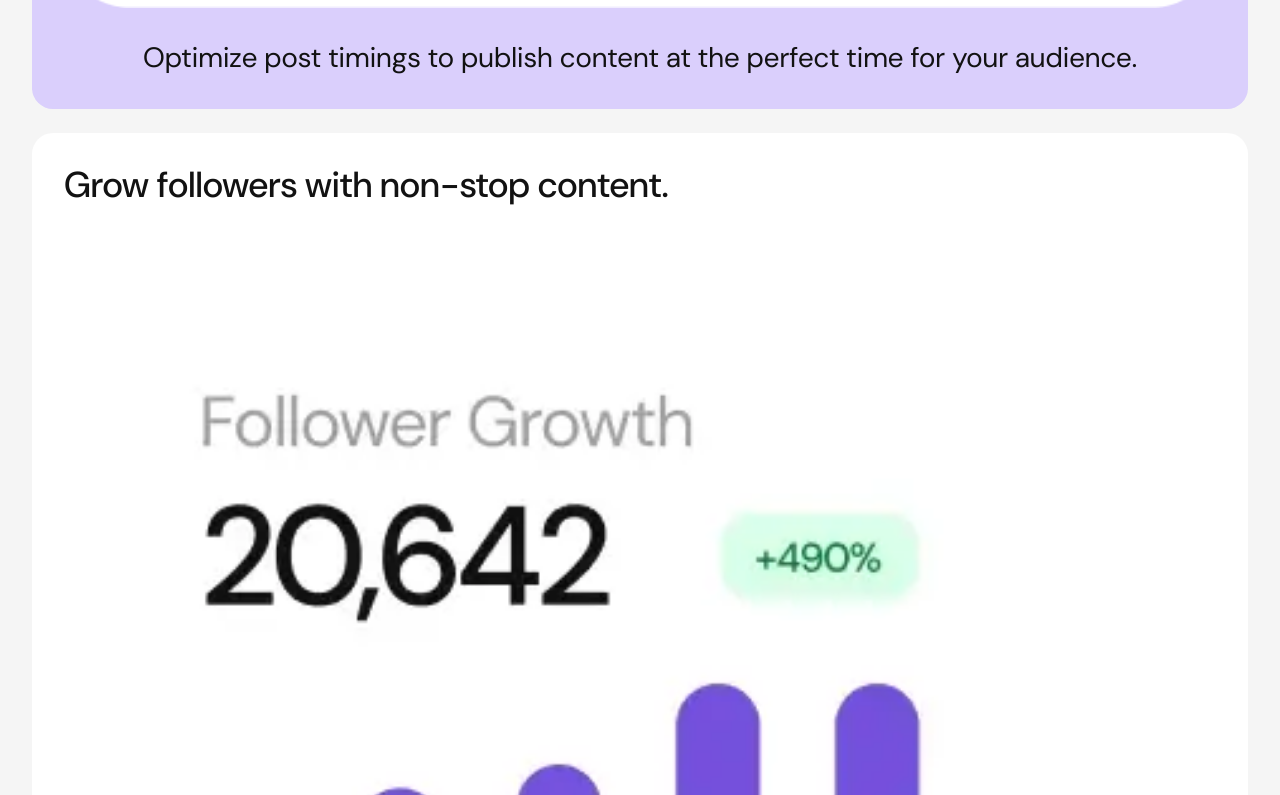
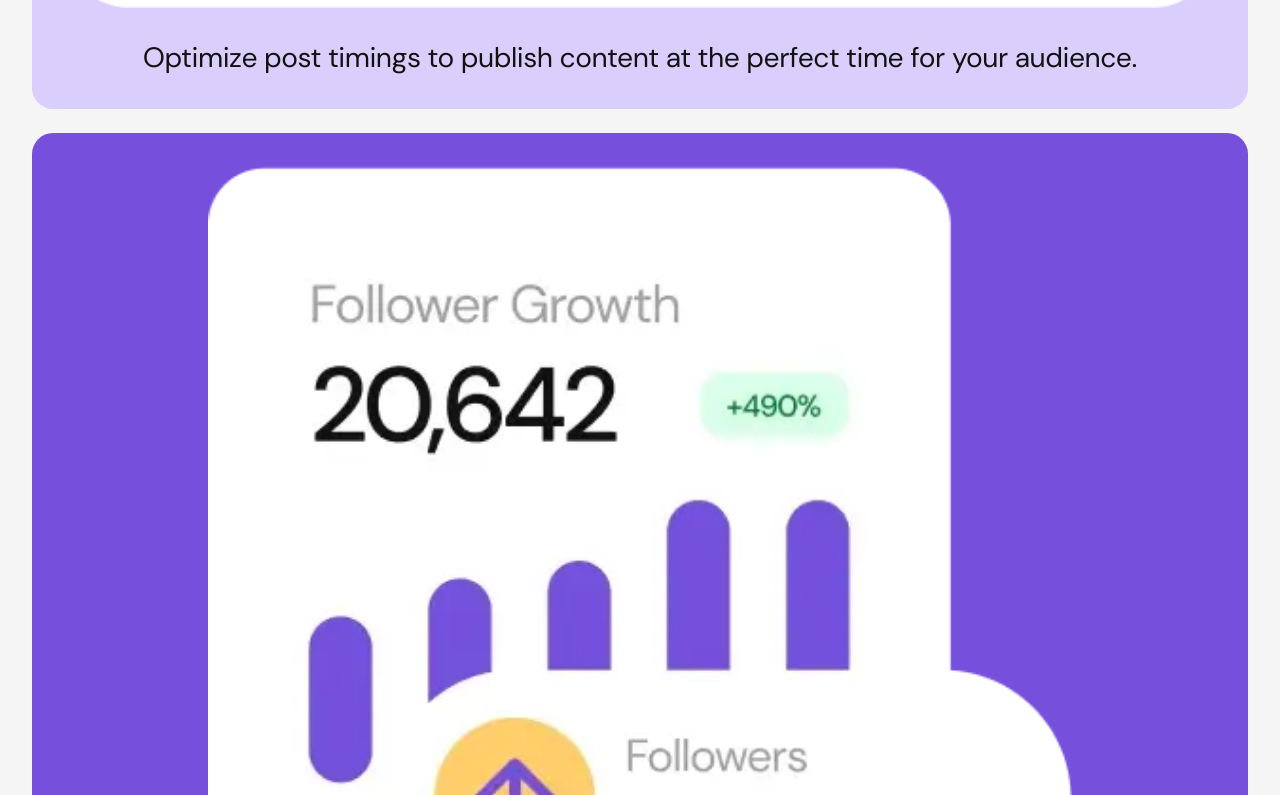
Before and after one commit to Annie-Huang/bento-grid-frontend-mentor-challenge-tutorial, a website built with Vite: page index.html in a window 1280 px wide. Shown: the part 2705-3500 px from the top of the page. Built offline with nearby package versions, Linux system fonts and the light colour scheme.

Commit message:
Styled the 6th card

```diff
--- a/style.css
+++ b/style.css
@@ -148,10 +148,9 @@
 
   .bento-grid > :nth-child(3) {
     --bento-card-surface: var(--accent-base);
+    --bento-card-image-width: 75%;
 
     > img {
-      --bento-card-image-width: 75%;
-
       margin-bottom: -55px;
     }
   }
@@ -160,6 +159,14 @@
     --bento-card-horizontal-alignment: center;
     --bento-card-surface: var(--primary-subdued);
   }
+
+  .bento-grid > :nth-child(5) {
+    --bento-card-horizontal-alignment: center;
+    --bento-card-foreground: var(--white);
+    --bento-card-surface: var(--primary-base);
+    --bento-card-image-width: 75%;
+    --bento-card-image-order: -1;
+  }
 }
 
 @layer utilities {
```
